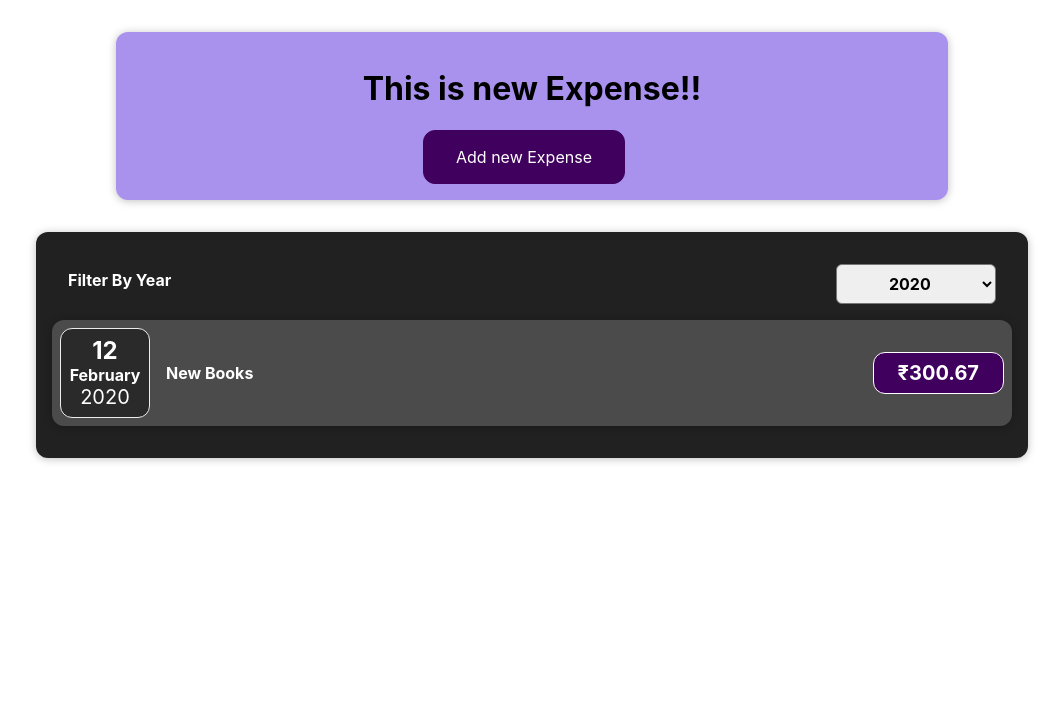
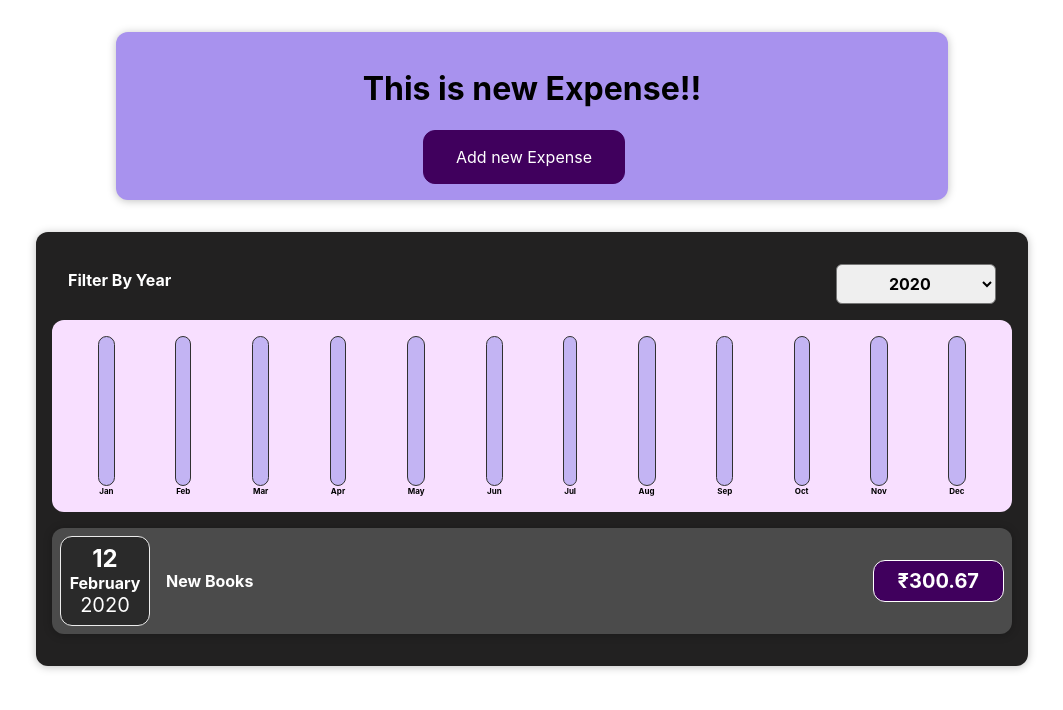
Before and after one commit to amrendrakind/expense, a React (Create React App) app: page / in a window 1280 px wide. Shown: the top 710 px of the page, without its empty margins (108-1171 px from the left). Built offline with nearby package versions, Linux system fonts and the light colour scheme.

Commit message:
Expense Chart Added

```diff
--- a/public/index.html
+++ b/public/index.html
@@ -24,7 +24,7 @@
       work correctly both with client-side routing and a non-root public URL.
       Learn how to configure a non-root public URL by running `npm run build`.
     -->
-    <title>React App</title>
+    <title>Expense App</title>
   </head>
   <body>
     <noscript>You need to enable JavaScript to run this app.</noscript>
--- a/src/components/Chart/Chart.js
+++ b/src/components/Chart/Chart.js
@@ -3,13 +3,16 @@ import ChartBar from "./ChartBar";
 import "./Chart.css";
 
 const Chart = (props) => {
+  const dataPointValues = props.dataPoints.map(dataPoint => dataPoint.value)
+  const totalMaximum = Math.max(...dataPointValues)
+
   return (
     <div className="chart">
       {props.dataPoints.map((dataPoint) => (
         <ChartBar
           key = {dataPoint.label}
           value={dataPoint.value}
-          maxValue={null}
+          maxValue={totalMaximum}
           label={dataPoint.label}
         />
       ))}
--- a/src/components/Chart/ChartBar.js
+++ b/src/components/Chart/ChartBar.js
@@ -2,6 +2,21 @@ import React from "react";
 import './ChartBar.css'
 const ChartBar = (props) =>{
 
+    let barFillHeight = '0%'
+
+    if(props.max>0){
+        barFillHeight = Math.round((props.value/props.maxValue)*100) + '%'
+    }
+
+    return(
+        <div className="chart-bar">
+            <div className="chart-bar__inner">
+                <div className="chart-bar__fill" style={{heigh:barFillHeight}}></div>
+            </div>
+            <div className="chart-bar__label">{props.label}</div>
+
+        </div>
+    )
 }
 
 export default ChartBar
--- a/src/components/Expenses/Expenses.js
+++ b/src/components/Expenses/Expenses.js
@@ -3,6 +3,7 @@ import Card from "../UI/Card";
 import ExpensesFilter from "./ExpensesFilter";
 import ExpensesList from "./ExpensesList";
 import { useState } from "react/cjs/react.development";
+import ExpensesChart from "./ExpensesChart";
 
 const Expenses = (props) => {
   const [filteredYear, setFilteredYear] = useState("2020");
@@ -21,6 +22,7 @@ const Expenses = (props) => {
         selected={filteredYear}
         onChangeFilter={filterChangeHandler}
       />
+      <ExpensesChart />
       <ExpensesList items={filteredExpenses} />
     </Card>
   );
--- /dev/null
+++ b/src/components/Expenses/ExpensesChart.js
@@ -0,0 +1,33 @@
+import React from "react";
+import Chart from "../Chart/Chart";
+
+const ExpensesChart = (props) =>{
+
+    const chartDataPoints = [
+        {label : "Jan" , value :0 },
+        {label : "Feb" , value :0 },
+        {label : "Mar" , value :0 },
+        {label : "Apr" , value :0 },
+        {label : "May" , value :0 },
+        {label : "Jun" , value :0 },
+        {label : "Jul" , value :0 },
+        {label : "Aug" , value :0 },
+        {label : "Sep" , value :0 },
+        {label : "Oct" , value :0 },
+        {label : "Nov" , value :0 },
+        {label : "Dec" , value :0 }
+    ]
+
+    for(const expense in props.expenses){
+        const expenseMonth = expense.date.getMonth(); // Starts at January =0
+        chartDataPoints[expenseMonth].value += expense.amount;
+    }
+
+    return(
+        <div>
+            <Chart dataPoints ={chartDataPoints}/>
+        </div>
+    )
+}
+
+export default ExpensesChart
```
